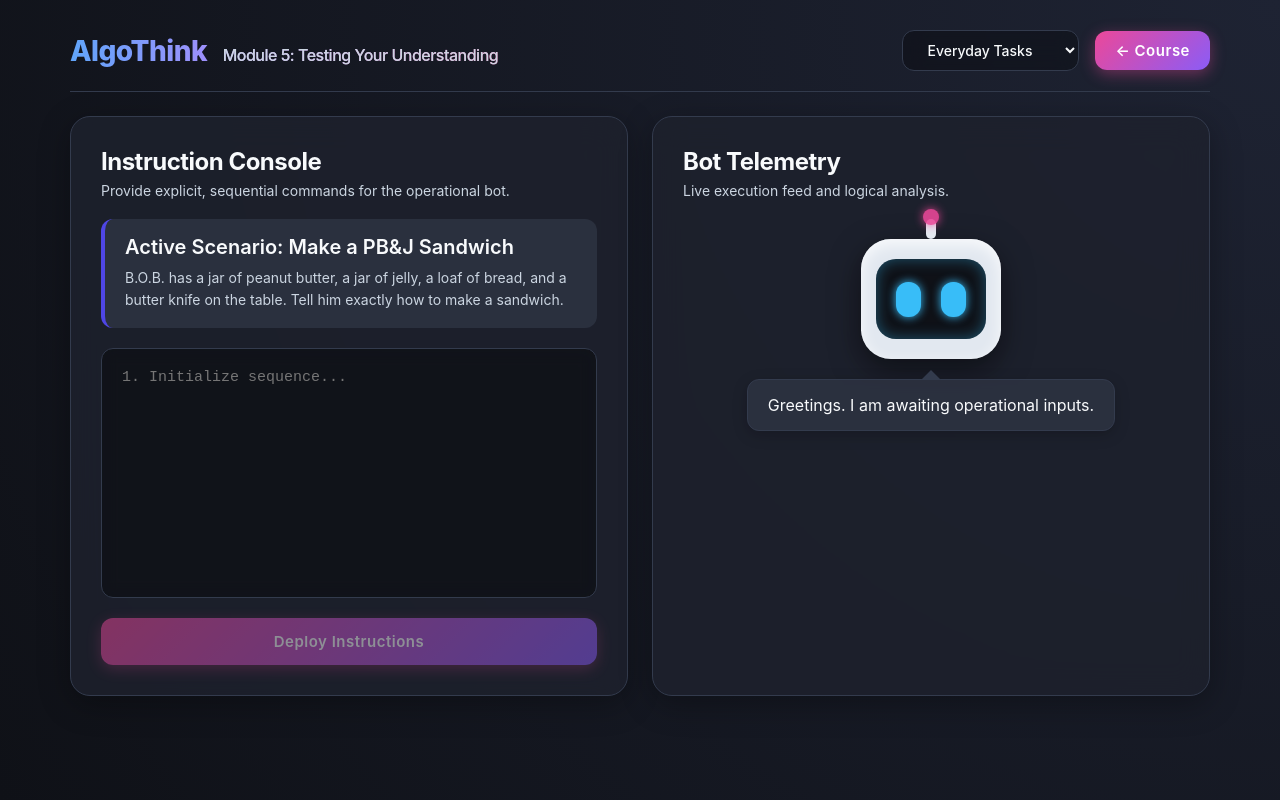
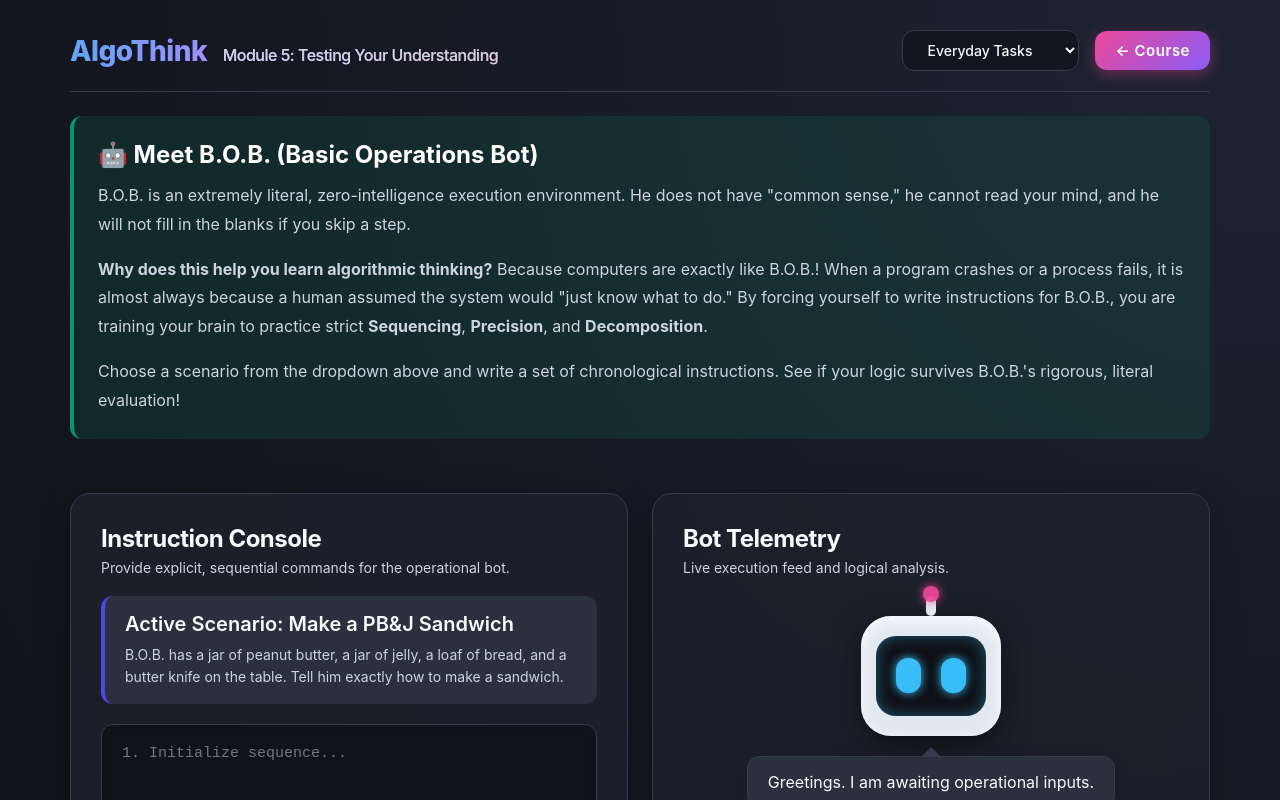
Before and after one commit to SPP-2005/AlgoThink1, a Next.js app: page /lab in a window 1280 px wide. Shown: the top 800 px of the page. Built offline with nearby package versions, Linux system fonts and the light colour scheme.

Commit message:
feat: add descriptive introduction for B.O.B to the lab module

```diff
--- a/app/lab/page.js
+++ b/app/lab/page.js
@@ -76,6 +76,19 @@ export default function Lab() {
                     </Link>
                 </div>
             </header>
+
+            <div style={{ background: 'rgba(5, 150, 105, 0.15)', padding: '24px', borderRadius: '12px', borderLeft: '4px solid #059669', marginBottom: '30px' }}>
+                <h2 style={{ fontSize: '24px', color: '#ffffff', marginBottom: '12px' }}>🤖 Meet B.O.B. (Basic Operations Bot)</h2>
+                <p style={{ color: 'var(--text-muted)', lineHeight: '1.8', fontSize: '16px', marginBottom: '16px' }}>
+                    B.O.B. is an extremely literal, zero-intelligence execution environment. He does not have "common sense," he cannot read your mind, and he will not fill in the blanks if you skip a step.
+                </p>
+                <p style={{ color: 'var(--text-muted)', lineHeight: '1.8', fontSize: '16px', marginBottom: '16px' }}>
+                    <strong>Why does this help you learn algorithmic thinking?</strong> Because computers are exactly like B.O.B.! When a program crashes or a process fails, it is almost always because a human assumed the system would "just know what to do." By forcing yourself to write instructions for B.O.B., you are training your brain to practice strict <strong>Sequencing</strong>, <strong>Precision</strong>, and <strong>Decomposition</strong>.
+                </p>
+                <p style={{ color: 'var(--text-muted)', lineHeight: '1.8', fontSize: '16px', marginBottom: '0' }}>
+                    Choose a scenario from the dropdown above and write a set of chronological instructions. See if your logic survives B.O.B.'s rigorous, literal evaluation!
+                </p>
+            </div>
 
             <div className="grid-layout">
                 {/* Input Panel */}
```
